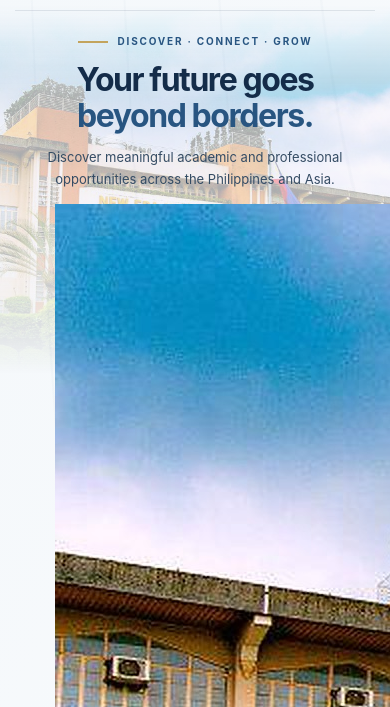
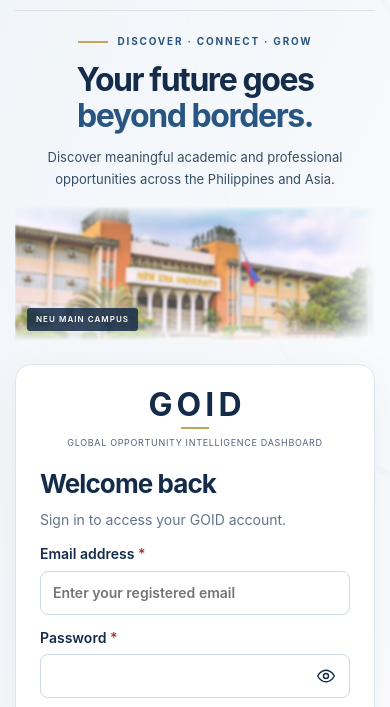
Before and after one commit to neu51st/neu-global-dashboard, a plain HTML site: page index.html in a window 390 px wide. Shown: the part 90-797 px from the top of the page. Drawn offline with nearby package versions, Linux system fonts and the light colour scheme.

Commit message:
Soften dedicated campus photo with slight blur and remove login background overlap

```diff
--- a/goid.css
+++ b/goid.css
@@ -210,3 +210,20 @@ tbody tr:hover td{background:#f8fafc}
  .hero:after,.overview-hero:after{opacity:.15}
  .auth-footer{padding-top:6px}
 }
+
+/* Final login photo refinement: independent visual area, no overlapping artwork. */
+.auth{background:linear-gradient(115deg,#f0f5f9 0%,#f7f9fc 57%,#fff 100%)}
+.auth:before{display:none}
+.auth:after{background:repeating-radial-gradient(ellipse at 110% -22%,transparent 0 115px,#28558106 116px 117px,transparent 118px 150px);mask-image:linear-gradient(to left,#000,transparent 60%)}
+.auth-intro{align-self:center;padding-top:0}
+.auth-intro p{margin-bottom:0}
+.auth-campus-photo{position:relative;isolation:isolate;width:100%;height:clamp(180px,28vh,270px);margin:25px 0 0;overflow:hidden;background:transparent}
+.auth-campus-photo img{display:block;width:100%;height:100%;object-fit:cover;object-position:center 56%;filter:blur(1.25px);opacity:.76;mask-image:linear-gradient(to bottom,transparent 0%,#000 14%,#000 85%,transparent 100%),linear-gradient(to right,#000 0%,#000 87%,transparent 100%);mask-composite:intersect}
+.auth-campus-photo figcaption{position:absolute;left:12px;bottom:15px;padding:5px 9px;border-radius:3px;background:#142c49d9;color:#fff;font-size:9px;font-weight:600;letter-spacing:.13em}
+.auth-footer{background:#f8fafc;color:#52647a;border-top:1px solid #142c491b}
+@media(max-width:760px){
+ .auth-intro{padding-top:0}
+ .auth-campus-photo{height:clamp(135px,25vw,200px);margin:16px auto 23px;max-width:460px}
+ .auth-campus-photo img{filter:blur(1px);opacity:.70}
+ .auth-campus-photo figcaption{font-size:8px;bottom:10px}
+}
```
